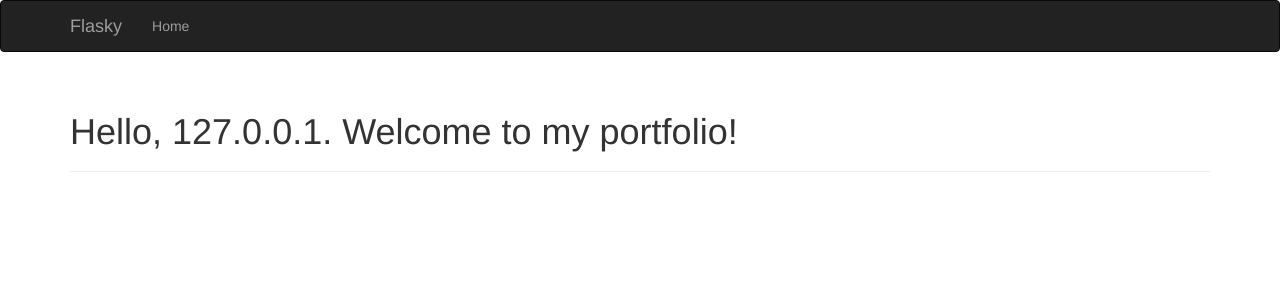
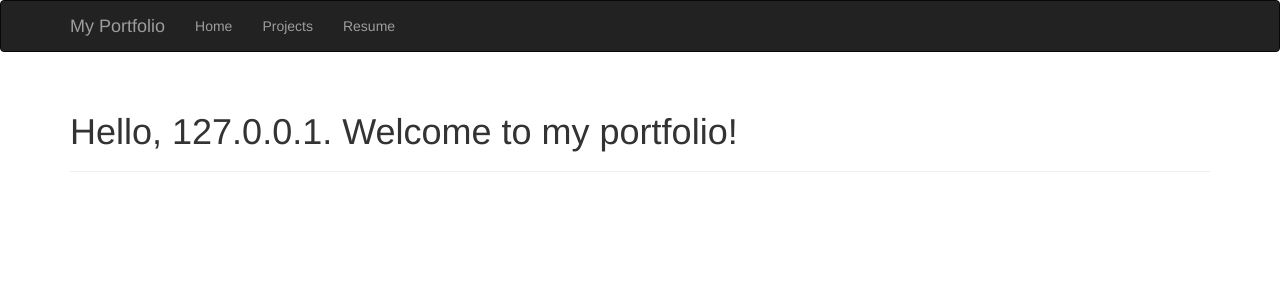
Before and after one commit to astaninger/portfolio, a Flask app: page / in a window 1280 px wide. Shown: the top 300 px of the page. Run offline with Flask 2, Linux system fonts and the light colour scheme; some libraries are stand-ins or nearby versions.

Commit message:
create init navbar

```diff
--- a/templates/index.html
+++ b/templates/index.html
@@ -6,8 +6,6 @@
     <title>Alex Staninger</title>
 </head>
 {% extends "bootstrap/base.html" %}
-
-{% block title %}Flasky{% endblock %}
 
 {% block navbar %}
 <div class="navbar navbar-inverse" role="navigation">
@@ -20,11 +18,13 @@
                 <span class="icon-bar"></span>
                 <span class="icon-bar"></span>
             </button>
-            <a class="navbar-brand" href="/">Flasky</a>
+            <a class="navbar-brand" href="/">My Portfolio</a>
         </div>
         <div class="navbar-collapse collapse">
             <ul class="nav navbar-nav">
                 <li><a href="/">Home</a></li>
+                <li><a href="/projects">Projects</a></li>
+                <li><a href="/resume">Resume</a></li>
             </ul>
         </div>
     </div>
```
